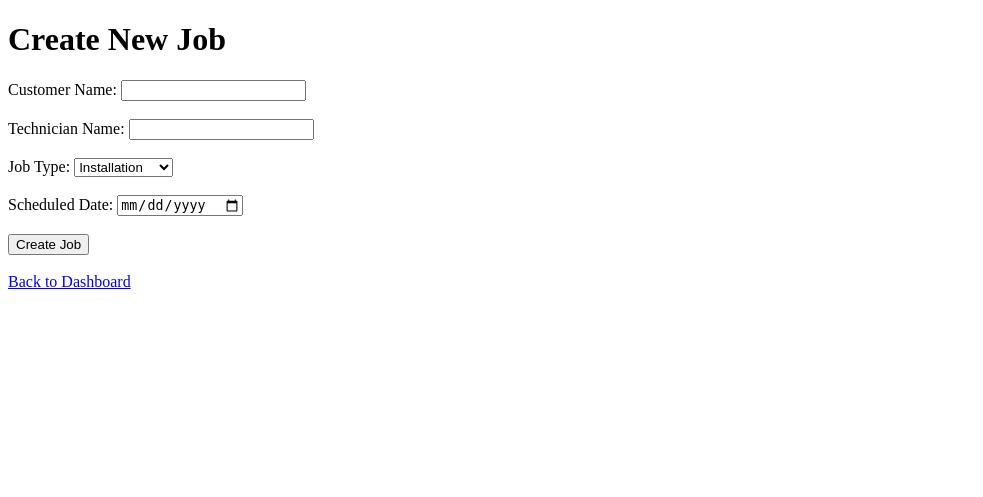
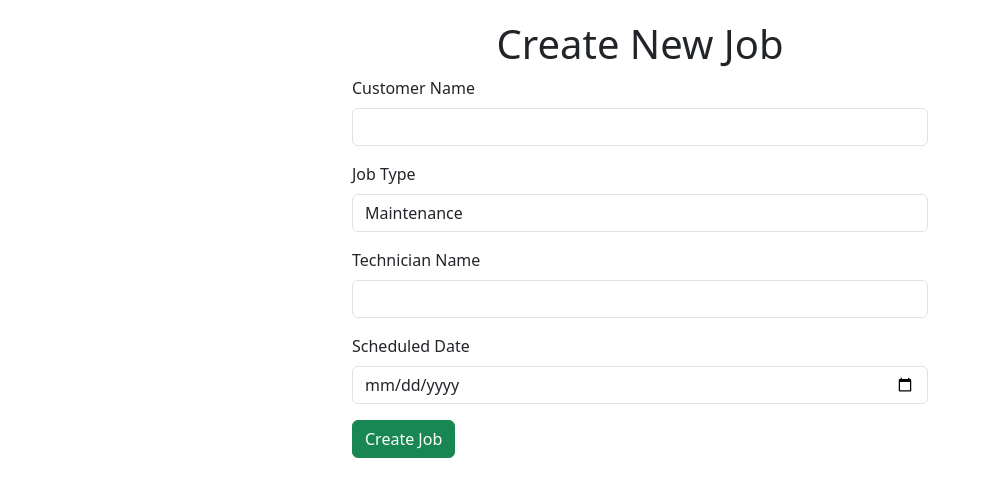
Before and after one commit to BassilAlkhalif/hvac-management-app, a Flask app: page /create_job in a window 1280 px wide. Shown: the top 497 px of the page, without its empty margins (0-983 px from the left). Run offline with Flask 3, Linux system fonts and the light colour scheme.

Commit message:
Update create_job.html

```diff
--- a/hvac_management_app/templates/create_job.html
+++ b/hvac_management_app/templates/create_job.html
@@ -4,30 +4,42 @@
     <meta charset="UTF-8">
     <meta name="viewport" content="width=device-width, initial-scale=1.0">
     <title>Create New Job</title>
+    <link href="https://cdn.jsdelivr.net/npm/bootstrap@5.3.0-alpha1/dist/css/bootstrap.min.css" rel="stylesheet">
+    <style>
+        .container {
+            max-width: 600px;
+            margin-top: 20px;
+        }
+        .form-control {
+            margin-bottom: 15px;
+        }
+    </style>
 </head>
 <body>
-<h1>Create New Job</h1>
-
+    <div class="container">
+        <h1 class="text-center">Create New Job</h1>
         <form action="/create_job" method="post">
-    <label for="customer_name">Customer Name:</label>
-    <input type="text" id="customer_name" name="customer_name" required><br><br>
-
-    <label for="technician_name">Technician Name:</label>
-    <input type="text" id="technician_name" name="technician_name" required><br><br>
-
-    <label for="job_type">Job Type:</label>
-    <select id="job_type" name="job_type">
-        <option value="Installation">Installation</option>
+            <div class="mb-3">
+                <label for="customer_name" class="form-label">Customer Name</label>
+                <input type="text" id="customer_name" class="form-control" name="customer_name" required>
+            </div>
+            <div class="mb-3">
+                <label for="job_type" class="form-label">Job Type</label>
+                <select id="job_type" class="form-control" name="job_type">
                     <option value="Maintenance">Maintenance</option>
-    </select><br><br>
-
-    <label for="scheduled_date">Scheduled Date:</label>
-    <input type="date" id="scheduled_date" name="scheduled_date" required><br><br>
-
-    <button type="submit">Create Job</button>
+                    <option value="Repair">Repair</option>
+                </select>
+            </div>
+            <div class="mb-3">
+                <label for="technician_name" class="form-label">Technician Name</label>
+                <input type="text" id="technician_name" class="form-control" name="technician_name" required>
+            </div>
+            <div class="mb-3">
+                <label for="scheduled_date" class="form-label">Scheduled Date</label>
+                <input type="date" id="scheduled_date" class="form-control" name="scheduled_date" required>
+            </div>
+            <button type="submit" class="btn btn-success">Create Job</button>
         </form>
-
-<br>
-<a href="/">Back to Dashboard</a>
+    </div>
 </body>
 </html>
```
Lines whose indentation alone changed are shown as unchanged.
